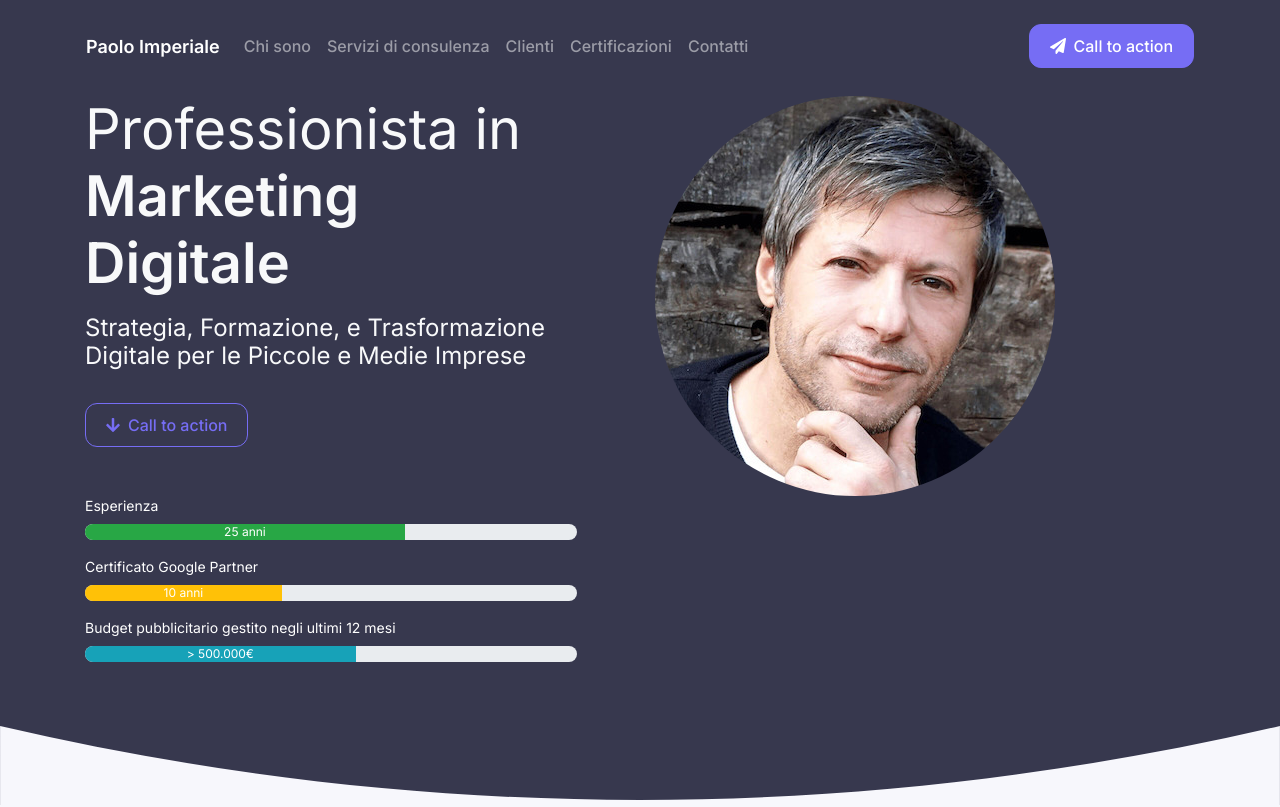
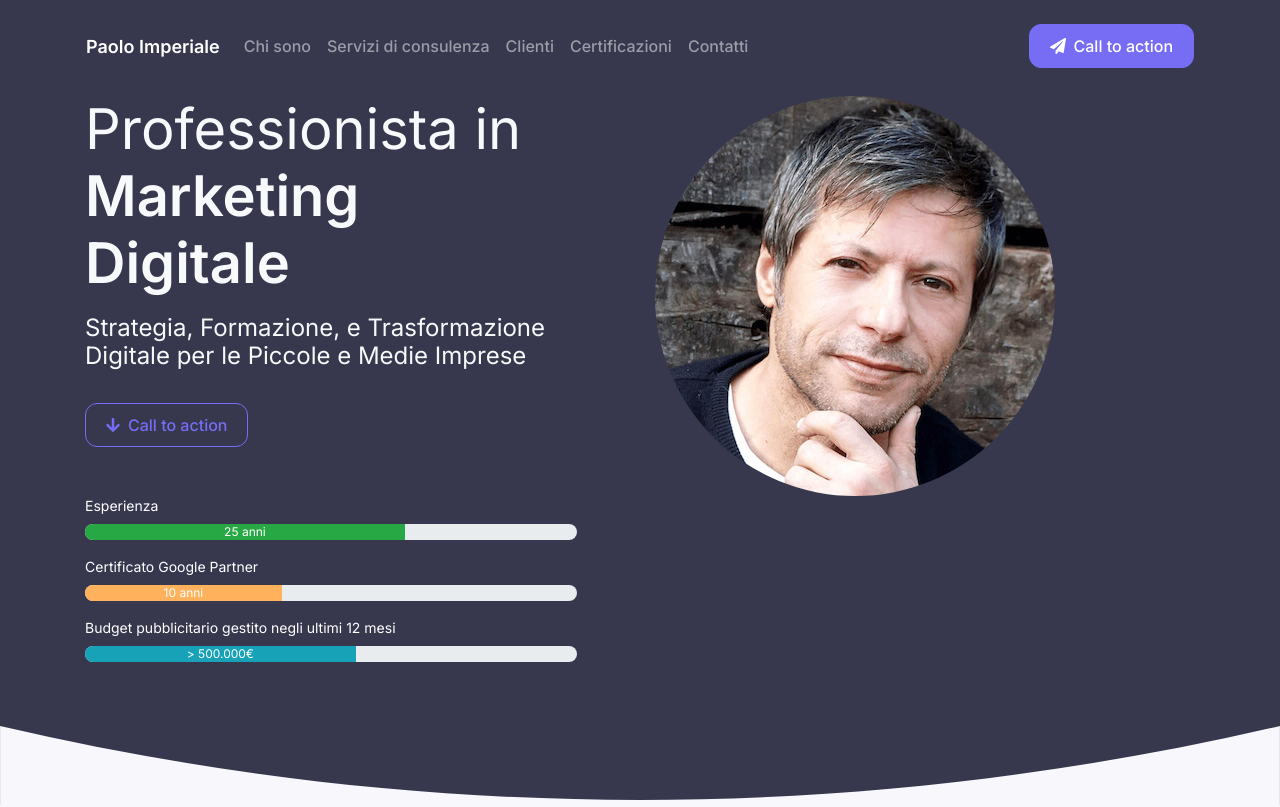
Before and after one commit to mfonsatti/nextjs, a Next.js app: page / in a window 1280 px wide. Shown: the top 807 px of the page. Built offline with nearby package versions, Linux system fonts and the light colour scheme.

Commit message:
changed warning color

```diff
--- a/styles/scss/_bootstrap.scss
+++ b/styles/scss/_bootstrap.scss
@@ -2,7 +2,8 @@
 
 /* make the customizations */
 $theme-colors: (
-  "primary": #766df4
+  "primary": #766df4,
+  "warning": #ffb15c
 );
 
 //Body
```
